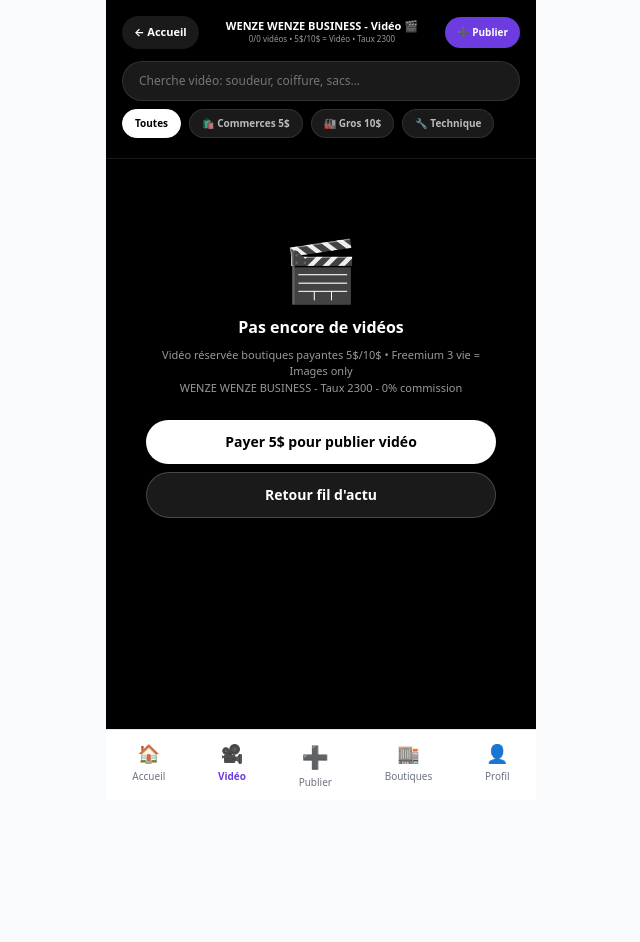
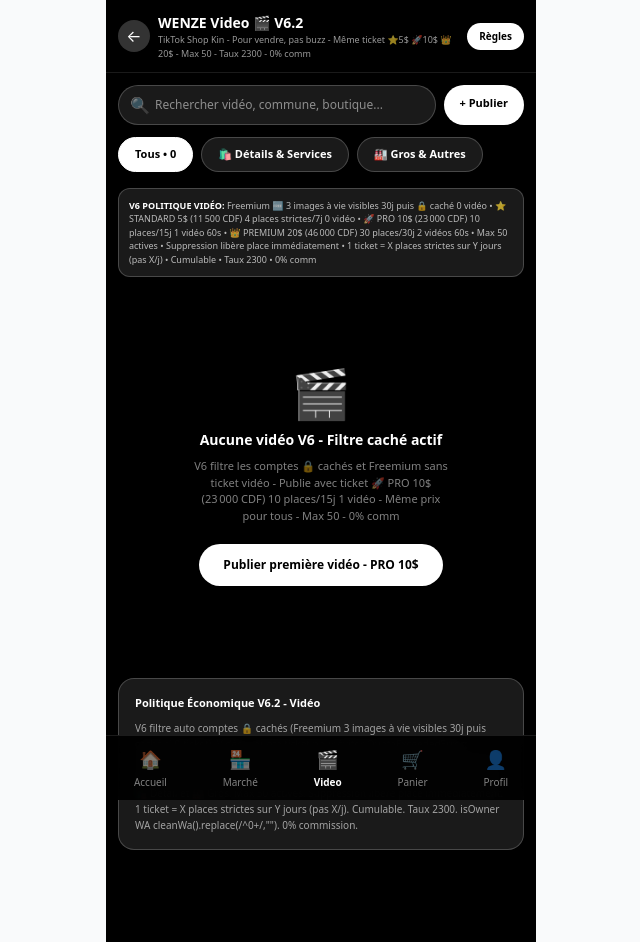
Before and after one commit to kongolokelvin47-cmd/Wenze-pwa, a Next.js app: page /video in a window 1280 px wide. Shown: the whole page, without its empty margins (319-959 px from the left). Before the commit the page ends 800 px from the top, so only its background shows below. Built offline with nearby package versions, Linux system fonts and the light colour scheme.

Commit message:
Refactor VideoContent component and update logic

```diff
--- a/app/video/page.tsx
+++ b/app/video/page.tsx
@@ -3,11 +3,10 @@ import { useState, useEffect, useRef, useMemo, Suspense } from "react";
 import Link from "next/link";
 import { useRouter, useSearchParams } from "next/navigation";
 import { CATEGORIES_WENZE, getCategorieById, normalizeCategorie } from "@/lib/categories";
-import { TAUX_CDF, toCDF } from "@/lib/paiement";
+import { TAUX_CDF, toCDFString, PALIERS, isCompteCache, checkFreemiumWenze } from "@/lib/paiement";
 
-export const dynamic = 'force-dynamic';
-
-const cleanWa = (n: string) => (n || "").toString().replace(/[^0-9]/g,"");
+const cleanWa = (n: string) => (n || "").toString().replace(/[^0-9]/g,"").replace(/^0+/,"");
+const safeParse = (k:string)=>{ try{ const r=localStorage.getItem(k); return r?JSON.parse(r):[];}catch{return[];} };
 
 function VideoContent() {
   const router = useRouter();
@@ -16,175 +15,142 @@ function VideoContent() {
   const [videos, setVideos] = useState<any[]>([]);
   const [filter, setFilter] = useState<string>("all");
   const [search, setSearch] = useState("");
+  const [playing, setPlaying] = useState<string|null>(null);
   const videoRefs = useRef<Map<string, HTMLVideoElement>>(new Map());
 
-  // ✅ FIX 1 - LECTURE RÉELLE depuis isVideo + photo (ton publier sauve comme ça)
+  // V6.2 LECTURE RÉELLE + FILTRE ÉCONOMIE
   useEffect(() => {
     try {
-      const list = JSON.parse(localStorage.getItem("wenze_annonces_list") || "[]");
-      // Supporte les 2 anciens formats: isVideo + typeMedia + video
-      const vids = list.filter((a:any) =>
-        (a.isVideo === true || a.typeMedia === "video" || a.video) && (a.photo || a.video)
-      ).map((a:any)=> ({
-        ...a,
-        videoUrl: a.video || a.photo, // photo contient data:video si vidéo
-        categorieId: normalizeCategorie(a.categorieId || a.categorie || "commerces-services"),
-        prix: Math.round(Number(a.prix||0)),
-        prixCDF: a.prixCDF ? Math.round(Number(a.prixCDF)) : toCDF(Math.round(Number(a.prix||0))),
-        ownerWa: cleanWa(a.ownerWhatsapp || a.whatsapp || ""),
-      })).reverse();
+      const list = safeParse("wenze_annonces_list");
+      const allUsers = safeParse("wenze_all_users");
+      const usersMap = new Map<string,any>();
+      for(const u of allUsers){ const wa=cleanWa(u.ownerWhatsapp||u.whatsapp||""); if(wa) usersMap.set(wa,u); }
+      try{ const curRaw=localStorage.getItem("wenze_user"); if(curRaw){ const u=JSON.parse(curRaw); const wa=cleanWa(u.ownerWhatsapp||""); if(wa) usersMap.set(wa,u); } }catch{}
 
-      // Si ?id, mettre en premier
+      // V6: filtre vidéo seulement si isVideo OU vidéo data + filtre compte caché + quota ticket
+      const vids = list.filter((a:any)=>{
+        const wa=cleanWa(a.ownerWhatsapp||a.whatsapp||"");
+        const vendeur=usersMap.get(wa);
+        if(vendeur && isCompteCache(vendeur)) return false; // V6: cache si vendeur caché
+        const hasVideo = a.isVideo || (a.photo && a.photo.startsWith("data:video")) || (a.images?.[0] && a.images[0].startsWith("data:video"));
+        if(!hasVideo) return false;
+        // V6: vérifie vendeur a ticket avec videoCount >0
+        if(vendeur){
+          const ab=checkFreemiumWenze(vendeur,0);
+          if(!ab.isPaye) return false; // Freemium 0 vidéo
+          const palier=ab.palier as any;
+          if(palier && palier.videoCount===0) return false;
+        }
+        return true;
+      }).map((a:any)=>{
+        const wa=cleanWa(a.ownerWhatsapp||a.whatsapp||"");
+        const vendeur=usersMap.get(wa);
+        const cat=getCategorieById(normalizeCategorie(a.categorieId||"commerces-services")) as any;
+        const prix=Number(a.prixUSD||a.prix||0);
+        return {
+          ...a, _wa:wa, _cat:cat, _prix:prix, _prixCDF:toCDFString(prix),
+          _vendeurBadge: vendeur?checkFreemiumWenze(vendeur,0).badge:"🆓",
+          _vendeurNom: vendeur?.nomEtablissement||a.ownerName||"Boutique",
+        };
+      }).slice(0,50); // Max 50 V6
+
+      setVideos(vids);
       if(focusId){
-        vids.sort((a:any,b:any)=> (a.id===focusId?-1:b.id===focusId?1:0));
-      }
-      setVideos(vids);
-
-      if(focusId){
-        setTimeout(()=>{
-          document.getElementById(`vid-${focusId}`)?.scrollIntoView({ behavior:"smooth", block:"center" });
-        }, 400);
+        const el=document.getElementById(`vid-${focusId}`);
+        if(el) el.scrollIntoView({behavior:"smooth",block:"center"});
       }
     } catch {}
   }, [focusId]);
 
-  // ✅ FIX 2 - Observer TikTok pro - play/pause auto
-  useEffect(() => {
-    const observer = new IntersectionObserver((entries) => {
-      entries.forEach(entry => {
-        const video = entry.target as HTMLVideoElement;
-        if (entry.isIntersecting) {
-          video.play().catch(()=>{});
-        } else {
-          video.pause();
+  const filtered = useMemo(()=>{
+    let f=videos;
+    if(filter!=="all") f=f.filter((v:any)=>normalizeCategorie(v.categorieId||"")===filter);
+    if(search.trim()){
+      const q=search.toLowerCase();
+      f=f.filter((v:any)=>(v.titre||"").toLowerCase().includes(q) || (v.commune||"").toLowerCase().includes(q) || (v._vendeurNom||"").toLowerCase().includes(q));
     }
-      });
-    }, { threshold: 0.7 });
+    return f;
+  },[videos,filter,search]);
 
-    // Attendre que refs soient remplies
-    const t = setTimeout(()=>{
-      videoRefs.current.forEach(v => observer.observe(v));
-    }, 300);
-
-    return () => {
-      clearTimeout(t);
-      observer.disconnect();
-    };
-  }, [videos]);
-
-  const filtered = useMemo(() => {
-    return videos.filter((v: any) => {
-      const catId = (v.categorieId || "").toLowerCase();
-      const act = (v.activiteId || v.activite || "").toLowerCase();
-      const q = search.toLowerCase();
-
-      if (filter !== "all" && !catId.includes(filter) && !act.includes(filter)) {
-        // technique = soudeur + tout-travaux même régime 5$
-        if(filter==="technique"){
-          const isTech = catId.includes("technique") || act.includes("soudeur") || act.includes("tout-travaux") || act.includes("electric");
-          if(!isTech) return false;
-        } else {
-          return false;
+  const handlePlay = (id:string)=>{
+    const vid=videoRefs.current.get(id);
+    if(!vid) return;
+    if(playing && playing!==id){
+      const prev=videoRefs.current.get(playing);
+      if(prev) prev.pause();
     }
-      }
-      if (search && !`${v.titre} ${v.description} ${v.ownerName||v.user} ${act} ${catId}`.toLowerCase().includes(q)) return false;
-      return true;
-    });
-  }, [videos, filter, search]);
-
-  const getCatInfo = (v:any)=> {
-    const cat = getCategorieById(v.categorieId);
-    return cat ? { label: cat.titreCourt, icon: cat.icon, prixUSD: cat.prixUSD } : { label: v.categorieId, icon:"📦", prixUSD:5 };
-  };
-
-  const getWaLink = (v:any)=>{
-    const catInfo = getCatInfo(v);
-    const msg = `Bonjour ${v.ownerName||v.user||"WENZE WENZE BUSINESS"}, je viens de WENZE WENZE BUSINESS Vidéo 🎬 ${catInfo.label} - Je veux "${v.titre}" à ${v.prix}$ / ${v.prixCDF.toLocaleString()} CDF - ${v.id}`;
-    return `https://wa.me/${v.ownerWa}?text=${encodeURIComponent(msg)}`;
+    if(vid.paused){ vid.play().catch(()=>{}); setPlaying(id); } else { vid.pause(); setPlaying(null); }
   };
 
   return (
-    <div className="max-w-[430px] mx-auto bg-black min-h-screen pb-24 text-white">
-      <header className="sticky top-0 bg-black/90 backdrop-blur z-20 p-4 border-b border-white/10">
-        <div className="flex justify-between items-center">
-          <button onClick={()=> router.push("/")} className="text-[11px] font-bold bg-white/10 px-3 py-2 rounded-full">← Accueil</button>
-          <div className="text-center">
-            {/* ✅ NOM GARDÉ */}
-            <h1 className="font-black text-[11px] leading-tight">WENZE WENZE BUSINESS - Vidéo 🎬</h1>
-            <p className="text-[8px] text-white/60">{filtered.length}/{videos.length} vidéos • 5$/10$ = Vidéo • Taux {TAUX_CDF}</p>
+    <div className="max-w-[430px] mx-auto min-h-screen bg-black pb-20">
+      <header className="sticky top-0 bg-black/90 backdrop-blur z-20 p-3 border-b border-white/10 flex items-center gap-2">
+        <Link href="/" className="w-8 h-8 bg-white/20 rounded-full flex items-center justify-center text-white">←</Link>
+        <div className="flex-1">
+          <h1 className="font-black text-white text-[14px]">WENZE Video 🎬 V6.2</h1>
+          <p className="text-[9px] text-white/60">TikTok Shop Kin - Pour vendre, pas buzz - Même ticket ⭐5$ 🚀10$ 👑20$ - Max 50 - Taux {TAUX_CDF} - 0% comm</p>
         </div>
-          <button onClick={()=> router.push("/publier?cat=commerces-services")} className="text-[10px] bg-[#6C3CE0] px-3 py-2 rounded-full font-bold">➕ Publier</button>
+        <Link href="/regles-video" className="text-[10px] bg-white text-black px-3 py-1.5 rounded-full font-bold">Règles</Link>
+      </header>
+
+      <div className="p-3 bg-black space-y-3">
+        <div className="flex gap-2">
+          <div className="flex-1 relative">
+            <input value={search} onChange={e=>setSearch(e.target.value)} placeholder="Rechercher vidéo, commune, boutique..." className="w-full bg-white/10 border border-white/20 rounded-full pl-9 pr-4 py-2.5 text-[12px] text-white placeholder-white/50 focus:ring-2 focus:ring-white outline-none" />
+            <span className="absolute left-3 top-1/2 -translate-y-1/2 text-white/50">🔍</span>
+          </div>
+          <Link href="/publier" className="bg-white text-black px-4 py-2.5 rounded-full font-black text-[11px]">+ Publier</Link>
         </div>
 
-        <div className="mt-3 space-y-2">
-          <input value={search} onChange={e=>setSearch(e.target.value)} placeholder="Cherche vidéo: soudeur, coiffure, sacs..." className="w-full bg-white/10 border border-white/10 rounded-full py-2.5 px-4 text-[12px] text-white placeholder:text-white/40 outline-none focus:border-[#6C3CE0]" />
-          <div className="flex gap-2 overflow-x-auto pb-1 -mx-1 px-1 scrollbar-none">
-            {[
-              { id: "all", label: "Toutes" },
-              { id: "commerces-services", label: "🛍️ Commerces 5$" },
-              { id: "gros-autres", label: "🏭 Gros 10$" },
-              { id: "technique", label: "🔧 Technique" },
-            ].map(f => (
-              <button key={f.id} onClick={()=>setFilter(f.id)} className={`whitespace-nowrap px-3 py-1.5 rounded-full text-[10px] font-bold border ${filter===f.id ? "bg-white text-black border-white" : "bg-white/10 text-white/70 border-white/10"}`}>
-                {f.label}
-              </button>
+        <div className="flex gap-2 overflow-x-auto pb-1">
+          <button onClick={()=>setFilter("all")} className={`whitespace-nowrap px-4 py-2 rounded-full text-[11px] font-bold border transition ${filter==="all"?"bg-white text-black border-white":"bg-white/10 text-white border-white/20"}`}>Tous • {filtered.length}</button>
+          {CATEGORIES_WENZE.slice(0,2).map((c:any)=>(
+            <button key={c.id} onClick={()=>setFilter(c.id)} className={`whitespace-nowrap px-4 py-2 rounded-full text-[11px] font-bold border transition flex items-center gap-1 ${filter===c.id?"bg-white text-black border-white":"bg-white/10 text-white border-white/20"}`}>{c.icon} {c.titreCourt}</button>
           ))}
         </div>
+
+        <div className="bg-white/10 border border-white/20 rounded-xl p-2.5 text-[9px] text-white/70">
+          <b className="text-white">V6 POLITIQUE VIDÉO:</b> Freemium 🆓 3 images à vie visibles 30j puis 🔒 caché 0 vidéo • ⭐ STANDARD 5$ ({toCDFString(5)}) 4 places strictes/7j 0 vidéo • 🚀 PRO 10$ ({toCDFString(10)}) 10 places/15j 1 vidéo 60s • 👑 PREMIUM 20$ ({toCDFString(20)}) 30 places/30j 2 vidéos 60s • Max 50 actives • Suppression libère place immédiatement • 1 ticket = X places strictes sur Y jours (pas X/j) • Cumulable • Taux {TAUX_CDF} • 0% comm
         </div>
-      </header>
 
-      {filtered.length === 0 ? (
-        <div className="p-10 text-center mt-10">
-          <p className="text-6xl">🎬</p>
-          <p className="font-bold mt-4">{videos.length === 0 ? "Pas encore de vidéos" : `Pas de vidéo dans ${filter}`}</p>
-          <p className="text-[11px] opacity-60 mt-2">Vidéo réservée boutiques payantes 5$/10$ • Freemium 3 vie = Images only<br/>WENZE WENZE BUSINESS - Taux {TAUX_CDF} - 0% commission</p>
-          <div className="mt-6 flex flex-col gap-2">
-            <button onClick={()=> router.push("/abonnement")} className="bg-white text-black px-6 py-3 rounded-full font-bold text-sm">Payer 5$ pour publier vidéo</button>
-            <button onClick={()=> router.push("/")} className="bg-white/10 border border-white/20 text-white px-6 py-3 rounded-full font-bold text-sm">Retour fil d'actu</button>
+        {filtered.length===0 ? (
+          <div className="text-center py-20">
+            <p className="text-5xl">🎬</p>
+            <p className="font-black text-white text-[14px] mt-3">Aucune vidéo V6 - Filtre caché actif</p>
+            <p className="text-[11px] text-white/50 mt-2 max-w-[260px] mx-auto">V6 filtre les comptes 🔒 cachés et Freemium sans ticket vidéo - Publie avec ticket 🚀 PRO 10$ ({toCDFString(10)}) 10 places/15j 1 vidéo - Même prix pour tous - Max 50 - 0% comm</p>
+            <Link href="/publier" className="mt-5 inline-block bg-white text-black px-6 py-3 rounded-full font-black text-[12px]">Publier première vidéo - PRO 10$</Link>
+          </div>
+        ) : (
+          <div className="grid gap-4">
+            {filtered.map((v:any)=>{
+              const isPlaying=playing===v.id;
+              return (
+                <div key={v.id} id={`vid-${v.id}`} className="bg-white rounded-[20px] overflow-hidden border-2 border-white/10">
+                  <div className="relative bg-black aspect-[9/14] flex items-center justify-center">
+                    {v.photo && v.photo.startsWith("data:video") ? (
+                      <video ref={el=>{ if(el) videoRefs.current.set(v.id, el); }} src={v.photo} className="w-full h-full object-contain" loop playsInline muted={false} controls={false} onClick={()=>handlePlay(v.id)} />
+                    ) : v.images?.[0]?.startsWith("data:video") ? (
+                      <video ref={el=>{ if(el) videoRefs.current.set(v.id, el); }} src={v.images[0]} className="w-full h-full object-contain" loop playsInline muted={false} controls={false} onClick={()=>handlePlay(v.id)} />
+                    ) : (
+                      <img src={v.photo||v.images?.[0]} alt={v.titre} className="w-full h-full object-cover" />
+                    )}
+                    <button onClick={()=>handlePlay(v.id)} className="absolute inset-0 flex items-center justify-center bg-black/20">
+                      <span className={`w-16 h-16 bg-white/90 rounded-full flex items-center justify-center text-2xl font-black transition ${isPlaying?"opacity-0":"opacity-100"}`}>{isPlaying?"⏸️":"▶️"}</span>
+                    </button>
+                    <div className="absolute top-3 left-3 flex gap-2">
+                      <span className="bg-black/70 text-white text-[9px] px-2.5 py-1 rounded-full font-bold">{v._cat?.icon} {v._cat?.titreCourt}</span>
+                      <span className="bg-white text-black text-[9px] px-2.5 py-1 rounded-full font-bold">{v._vendeurBadge} {v._vendeurNom}</span>
+                    </div>
+                    <div className="absolute top-3 right-3 bg-black text-white text-[9px] px-2 py-1 rounded-full font-bold">{v._prix?`${v._prix}$ / ${v._prixCDF}`:""}</div>
+                    <div className="absolute bottom-0 left-0 right-0 bg-gradient-to-t from-black/80 to-transparent p-4">
+                      <p className="font-black text-white text-[13px]">{v.titre}</p>
+                      <p className="text-[11px] text-white/70 mt-1">{v.commune||"Kinshasa"} • {v._vendeurNom} • WA {v._wa?.slice(-9)} • {v._prix?`${v._prix}$ / ${v._prixCDF}`:""}</p>
+                      <p className="text-[9px] text-white/50 mt-1">Ticket {v.palierId||"Freemium"} • Max 50 • Suppression libère place • Taux {TAUX_CDF} • 0% comm</p>
                     </div>
                   </div>
-      ) : (
-        <div className="snap-y snap-mandatory h-[calc(100vh-150px)] overflow-y-scroll">
-          {filtered.map((v) => {
-            const catInfo = getCatInfo(v);
-            const isFocus = v.id===focusId;
-            return (
-              <div key={v.id} id={`vid-${v.id}`} className={`snap-start h-[calc(100vh-150px)] relative flex items-end bg-black border-b border-white/5 ${isFocus?"ring-2 ring-red-600":""}`}>
-                <video
-                  ref={(el) => { if (el) videoRefs.current.set(v.id, el); else videoRefs.current.delete(v.id); }}
-                  src={v.videoUrl}
-                  className="absolute inset-0 w-full h-full object-contain bg-black"
-                  loop
-                  muted
-                  playsInline
-                  controls={false}
-                  autoPlay={isFocus}
-                  preload="metadata"
-                  onClick={(e)=> (e.target as HTMLVideoElement).paused ? (e.target as HTMLVideoElement).play() : (e.target as HTMLVideoElement).pause()}
-                />
-                <div className="absolute inset-0 bg-gradient-to-t from-black via-black/10 to-transparent pointer-events-none" />
-
-                {isFocus && <div className="absolute top-3 left-3 bg-red-600 text-white text-[9px] font-black px-2 py-1 rounded-full animate-pulse">▶️ Lecture depuis fil d'actu</div>}
-
-                <div className="relative p-4 w-full z-10">
-                  <div className="flex gap-2 mb-2 flex-wrap">
-                    <span className="text-[9px] bg-white/20 backdrop-blur px-2 py-1 rounded-full font-bold">🎥 {catInfo.prixUSD}$ Boutique</span>
-                    <span className="text-[9px] bg-[#6C3CE0] px-2 py-1 rounded-full font-bold">{v.prix}$ / {v.prixCDF.toLocaleString()} CDF</span>
-                    <span className="text-[9px] bg-white/10 px-2 py-1 rounded-full">{catInfo.icon} {catInfo.label}</span>
-                  </div>
-                  <p className="font-black text-[16px] leading-tight">{v.titre}</p>
-                  <p className="text-[12px] opacity-80 mt-1">🏪 {v.ownerName||v.user||"WENZE WENZE BUSINESS"} • {v.commune||"Kinshasa"}</p>
-                  <p className="text-[11px] opacity-60 mt-1 line-clamp-2">{v.description}</p>
-
-                  <div className="grid grid-cols-2 gap-2 mt-3">
-                    <a href={getWaLink(v)} target="_blank" className="bg-[#25D366] text-white text-center py-3 rounded-full font-black text-[12px]">💬 WhatsApp</a>
-                    <button onClick={()=> router.push(`/produit/${v.id}`)} className="bg-white text-black text-center py-3 rounded-full font-bold text-[12px]">Voir produit</button>
-                  </div>
-                </div>
-
-                <div className="absolute right-2 bottom-28 z-10 flex flex-col gap-4">
-                  <button onClick={()=> router.push(`/produit/${v.id}`)} className="text-center"><p className="text-xl">❤️</p><p className="text-[9px]">WENZE</p></button>
-                  <button onClick={()=> router.push(`/boutique/${v.ownerWa}`)} className="text-center"><p className="text-xl">🏪</p><p className="text-[9px]">Boutique</p></button>
+                  <div className="p-3 flex gap-2">
+                    <Link href={`/produit/${v.id}`} className="flex-1 bg-black text-white rounded-full py-3 text-center font-black text-[11px]">🛒 Voir produit - {v._prix||""}$ / {v._prixCDF||""}</Link>
+                    <Link href={`https://wa.me/${v._wa}?text=${encodeURIComponent(`Salut, j'ai vu ta vidéo ${v.titre} sur WENZE Video - ${v._prix}$`)}`} target="_blank" className="bg-[#25D366] text-white px-5 py-3 rounded-full font-black text-[11px]">WhatsApp</Link>
                   </div>
                 </div>
               );
@@ -192,21 +158,23 @@ function VideoContent() {
           </div>
         )}
 
-      <nav className="fixed bottom-0 max-w-[430px] w-full bg-white border-t flex justify-around py-2.5 text-[10px] z-30 text-black">
-        <button onClick={()=> router.push("/")} className="flex flex-col items-center gap-0.5 text-gray-500"><span className="text-[18px]">🏠</span>Accueil</button>
-        <button onClick={()=> router.push("/video")} className="font-bold text-[#6C3CE0] flex flex-col items-center gap-0.5"><span className="text-[18px]">🎥</span>Vidéo</button>
-        <button onClick={()=> router.push("/publier")} className="flex flex-col items-center gap-0.5 text-gray-500"><span className="text-[22px]">➕</span>Publier</button>
-        <button onClick={()=> router.push("/boutiques")} className="flex flex-col items-center gap-0.5 text-gray-500"><span className="text-[18px]">🏬</span>Boutiques</button>
-        <button onClick={()=> router.push("/profil")} className="flex flex-col items-center gap-0.5 text-gray-500"><span className="text-[18px]">👤</span>Profil</button>
+        <div className="bg-white/10 border border-white/20 rounded-2xl p-4">
+          <p className="font-black text-white text-[11px]">Politique Économique V6.2 - Vidéo</p>
+          <p className="text-[10px] text-white/60 mt-2 leading-relaxed">V6 filtre auto comptes 🔒 cachés (Freemium 3 images à vie visibles 30j puis caché si 0 ticket). Vidéo = quota ticket pour éviter QuotaExceededError: Freemium 0 vidéo, STANDARD 5$ ({toCDFString(5)}) 4 places/7j 0 vidéo, PRO 10$ 10 places/15j 1 vidéo 60s, PREMIUM 20$ 30 places/30j 2 vidéos. Même ticket pour 🛍️ Détail et 🏭 Gros. Max 50 actives. Suppression libère place immédiatement. 1 ticket = X places strictes sur Y jours (pas X/j). Cumulable. Taux {TAUX_CDF}. isOwner WA cleanWa().replace(/^0+/,""). 0% commission.</p>
+        </div>
+      </div>
+
+      <nav className="fixed bottom-0 max-w-[430px] w-full bg-black/95 backdrop-blur border-t border-white/10 flex justify-around py-2.5 text-[10px] z-30">
+        <Link href="/" className="flex flex-col items-center gap-0.5 text-white/50"><span className="text-[18px]">🏠</span>Accueil</Link>
+        <Link href="/market" className="flex flex-col items-center gap-0.5 text-white/50"><span className="text-[18px]">🏪</span>Marché</Link>
+        <Link href="/video" className="font-black text-white flex flex-col items-center gap-0.5"><span className="text-[18px]">🎬</span>Video</Link>
+        <Link href="/panier" className="flex flex-col items-center gap-0.5 text-white/50"><span className="text-[18px]">🛒</span>Panier</Link>
+        <Link href="/profil" className="flex flex-col items-center gap-0.5 text-white/50"><span className="text-[18px]">👤</span>Profil</Link>
       </nav>
     </div>
   );
 }
 
-export default function VideoPageWrapper(){
-  return (
-    <Suspense fallback={<div className="max-w-[430px] mx-auto min-h-screen bg-black p-6"><div className="h-96 bg-white/10 rounded-2xl animate-pulse"/><p className="text-[10px] text-white/40 mt-2">WENZE WENZE BUSINESS Vidéo...</p></div>}>
-      <VideoContent/>
-    </Suspense>
-  )
+export default function VideoPage(){
+  return <Suspense fallback={<div className="max-w-[430px] mx-auto min-h-screen bg-black p-6"><div className="h-24 bg-white/10 rounded-2xl animate-pulse"/></div>}><VideoContent/></Suspense>;
 }
```
Lines whose indentation alone changed are shown as unchanged.
